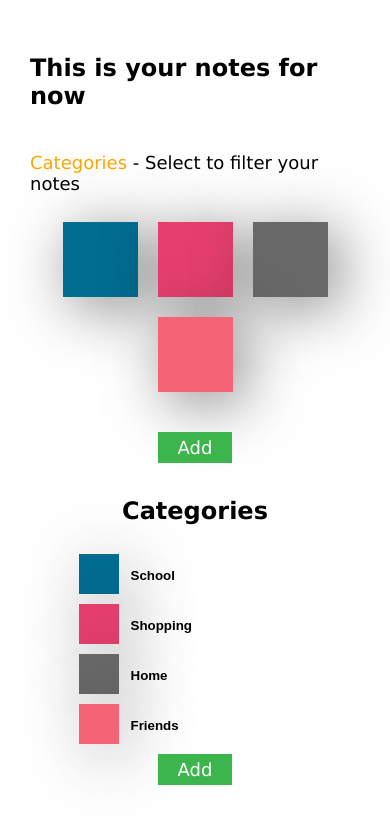
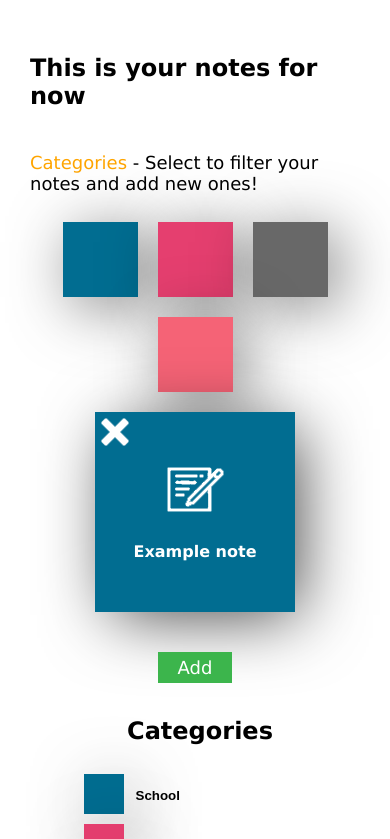
Before and after one commit to mayhelenrs/it2810-webutvikling-h17-prosjekt-3-group-50, a React (Create React App) app: page / in a window 390 px wide. Shown: the top 839 px of the page. Built offline with nearby package versions, Linux system fonts and the light colour scheme.

Commit message:
Some chnanges to responsiveness

```diff
--- a/src/assets/styles/Component.css
+++ b/src/assets/styles/Component.css
@@ -152,7 +152,7 @@ orange {
     flex-direction: row;
 }
 
-@media screen and (max-width: 750px) {
+@media screen and (max-width: 525px) {
     .NoteHolder {
         align-items: center;
     }
@@ -170,7 +170,7 @@ orange {
     }
 }
 
-@media screen and (min-width: 751px) {
+@media screen and (min-width: 526px) {
     .NoteHolder {
         align-items: left;
     }
--- a/src/assets/styles/NoteView.css
+++ b/src/assets/styles/NoteView.css
@@ -1,4 +1,4 @@
-@media screen and (max-width: 750px) {
+@media screen and (max-width: 525px) {
     .NoteView {
         display: flex;
         flex-direction: column;
@@ -18,7 +18,7 @@
     }
 }
 
-@media screen and (min-width: 751px) {
+@media screen and (min-width: 526px) {
     .NoteView {
         display: flex;
         flex-direction: row;
@@ -35,7 +35,8 @@
 }
 
 .Right-Page {
-    max-width: 40%;
+    min-width: 30%;
+    margin-left: 10px;
 }
 
 .AddNote {
--- a/src/components/CategoryHolder.jsx
+++ b/src/components/CategoryHolder.jsx
@@ -18,7 +18,7 @@ export class CategoryHolder extends React.Component {
     render() {
         return (
             <div className="NoteHolder">
-                <p><orange>Categories</orange> - Select to filter your notes</p>
+                <p><orange>Categories</orange> - Select to filter your notes and add new ones!</p>
                 <div className="Notes">
                     {this.state.categories}
                 </div>
--- a/src/views/Note.jsx
+++ b/src/views/Note.jsx
@@ -42,6 +42,10 @@ export class NoteView extends React.Component {
         );
     }
 
+    componentDidMount() {
+        this.filterNotes();
+    }
+
     filterNotes() {
         if (this.categoryHolder !== undefined && this.categoryHolder.state.selectedCategory !== undefined) {
             const notes = [];
```
